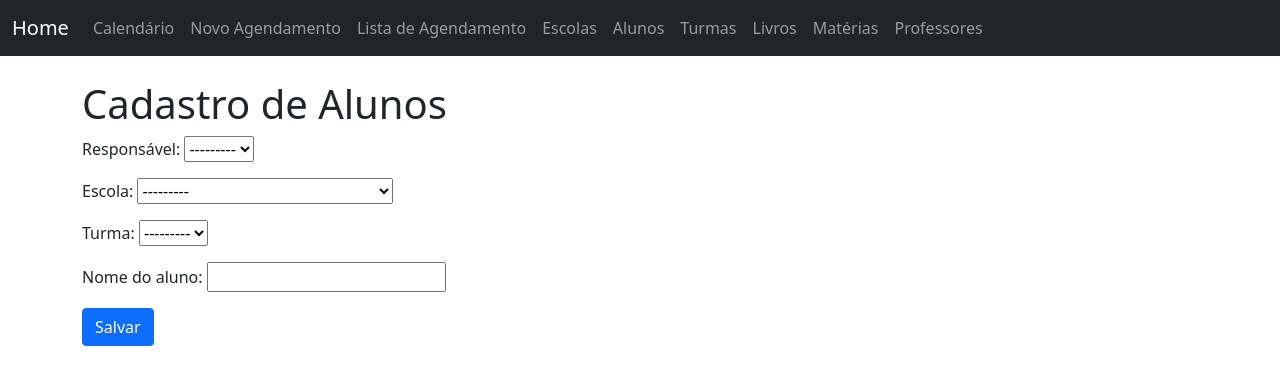
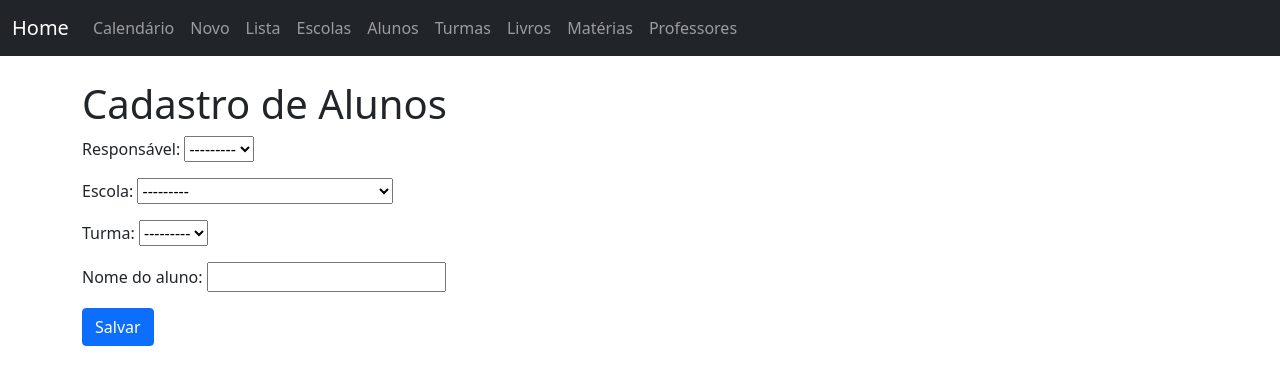
Before and after one commit to RibDevops/meudever, a Django app: page /alunos/nova/ in a window 1280 px wide. Shown: the top 385 px of the page. Run offline with Django 5.2, Linux system fonts and the light colour scheme; data comes from the database, SQL or seed files in the repository; parts of the project's set-up code (start-up, migrations or seed data) failed here and were passed over.

Commit message:
cal_add2

```diff
--- a/templates/navbar.html
+++ b/templates/navbar.html
@@ -18,8 +18,8 @@
                 <div class="navbar-nav">
 
                         <a class="nav-link" href="{% url 'cal:calendar' %}">Calendário</a>
-                        <a class="nav-link" href="{% url 'cal:event_new' %}">Novo Agendamento</a>
-                        <a class="nav-link" href="{% url 'cal:listar_eventos' %}">Lista de Agendamento</a>
+                        <a class="nav-link" href="{% url 'cal:event_new' %}">Novo</a>
+                        <a class="nav-link" href="{% url 'cal:listar_eventos' %}">Lista</a>
                         <a class="nav-link" href="{% url 'cal:lista_escolas' %}">Escolas</a>
                         <a class="nav-link" href="{% url 'cal:lista_alunos' %}">Alunos</a>
                         <a class="nav-link" href="{% url 'cal:lista_turma' %}">Turmas</a>
```
